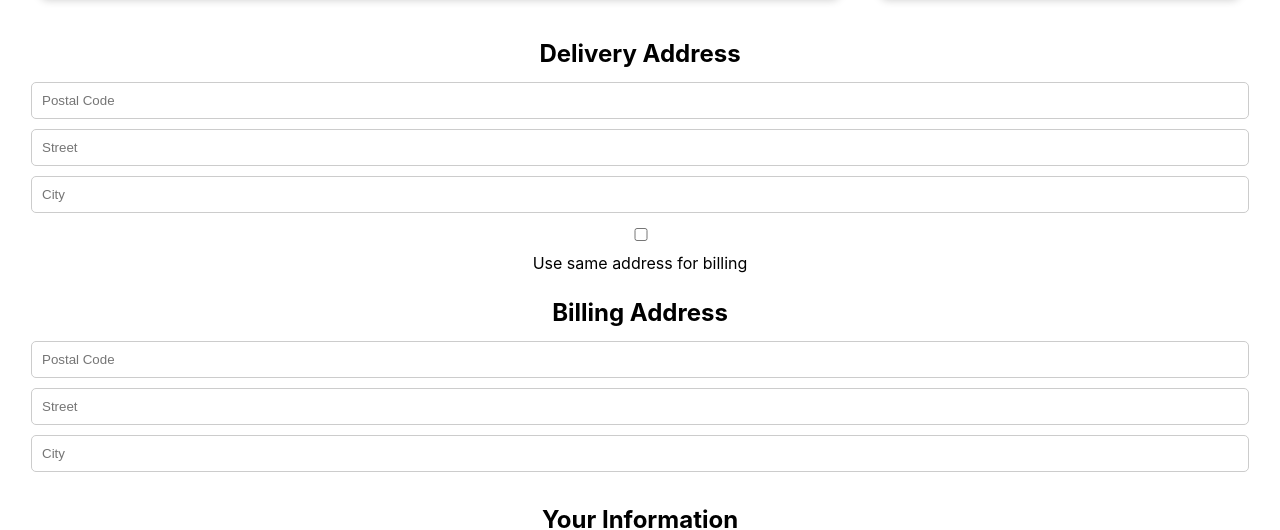
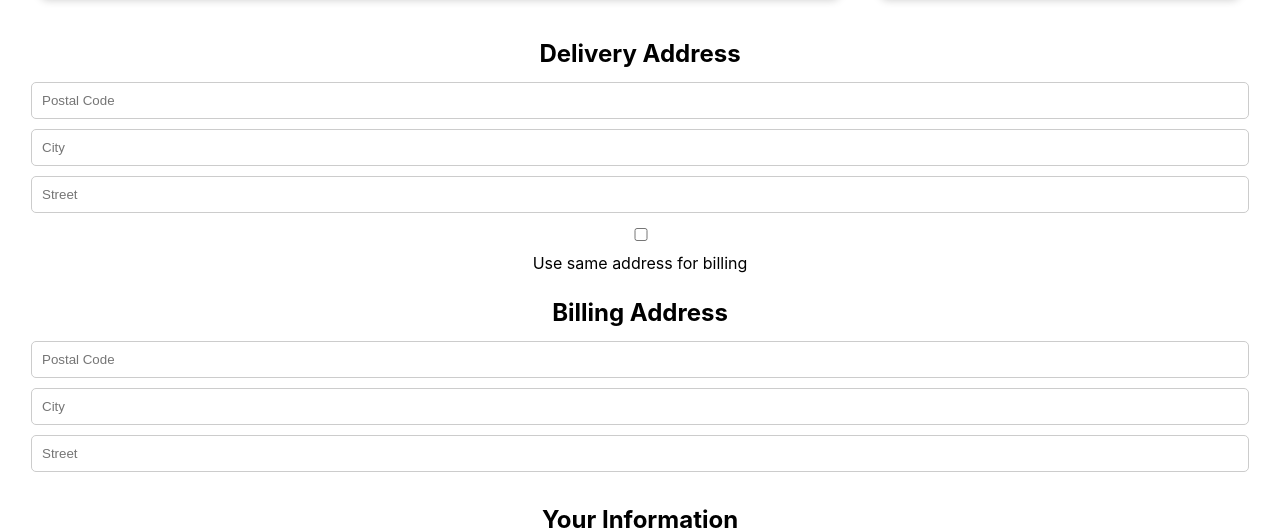
Before and after one commit to yukarasan/vita, a React (Vite) app: page / in a window 1280 px wide. Shown: the part 860-1390 px from the top of the page. Built offline with nearby package versions, Linux system fonts and the light colour scheme; no server answers.

Commit message:
Zip Code: The zip code now is limited to numbers and the input field only allows for a max of 4 numbers.

```diff
--- a/src/components/delivery_address/DeliveryAddress.tsx
+++ b/src/components/delivery_address/DeliveryAddress.tsx
@@ -19,20 +19,35 @@ export const DeliveryAddress = () => {
   const [zipCodeValidation, setZipCodeValidation] = useState({ valid: true, message: '' });
   const [zipCodeValidationBilling, setZipCodeValidationBilling] = useState({ valid: true, message: '' });
 
+  const isValidPostalCode = (postalCode: string) => {
+    const numericCode = Number(postalCode);
+    return /^\d{4}$/.test(postalCode) && numericCode >= 1000 && numericCode <= 9999;
+  };
+
   const handleAddressChange = (isBilling = false) => async (event: React.ChangeEvent<HTMLInputElement>) => {
     const { name, value } = event.target;
-    if (isBilling) {
-      setBillingAddress((prev) => ({ ...prev, [name]: value }));
-      if (name === 'postalCode') {
-        await handleZipCodeValidation(value, true);
-      }
-    } else {
-      setDeliveryAddress((prev) => ({ ...prev, [name]: value }));
-      if (name === 'postalCode') {
-        await handleZipCodeValidation(value);
+
+    // Limit the input to 4 digits only
+    if (value.length > 4 || !/^\d*$/.test(value)) {
+        return;
+    }
+
+    const updateAddress = isBilling ? setBillingAddress : setDeliveryAddress;
+    updateAddress(prev => ({ ...prev, [name]: value }));
+
+    if (name === 'postalCode') {
+      const isValid = isValidPostalCode(value);
+      const updateState = isBilling ? setZipCodeValidationBilling : setZipCodeValidation;
+      updateState({
+        valid: isValid,
+        message: isValid ? '' : 'Postal code must be between 1000 and 9999.'
+      });
+
+      if (isValid) {
+        await handleZipCodeValidation(value, isBilling);
       }
     }
-  };
+};
 
   const handleZipCodeValidation = async (zipCode: string, isBilling = false) => {
     const updateState = isBilling ? setZipCodeValidationBilling : setZipCodeValidation;
@@ -81,21 +96,23 @@ export const DeliveryAddress = () => {
           onChange={handleAddressChange()}
           placeholder="Postal Code"
           className={getZipCodeClassName(zipCodeValidation.valid)}
+          min="1000"
+          max="9999"
         />
         {!zipCodeValidation.valid && <p className="validation-message">{zipCodeValidation.message}</p>}
+        <input
+          type="text"
+          name="city"
+          value={deliveryAddress.city}
+          onChange={handleAddressChange()}
+          placeholder="City"
+        />
         <input
           type="text"
           name="street"
           value={deliveryAddress.street}
           onChange={handleAddressChange()}
           placeholder="Street"
-        />
-        <input
-          type="text"
-          name="city"
-          value={deliveryAddress.city}
-          onChange={handleAddressChange()}
-          placeholder="City"
         />
       </div>
       <div className="use-same-address-container">
@@ -121,17 +138,17 @@ export const DeliveryAddress = () => {
           {!zipCodeValidationBilling.valid && <p className="billing-validation-message">{zipCodeValidationBilling.message}</p>}
           <input
             type="text"
+            name="city"
+            value={billingAddress.city}
+            onChange={handleAddressChange(true)}
+            placeholder="City"
+          />
+          <input
+            type="text"
             name="street"
             value={billingAddress.street}
             onChange={handleAddressChange(true)}
             placeholder="Street"
-          />
-          <input
-            type="text"
-            name="city"
-            value={billingAddress.city}
-            onChange={handleAddressChange(true)}
-            placeholder="City"
           />
         </div>
       )}
```
